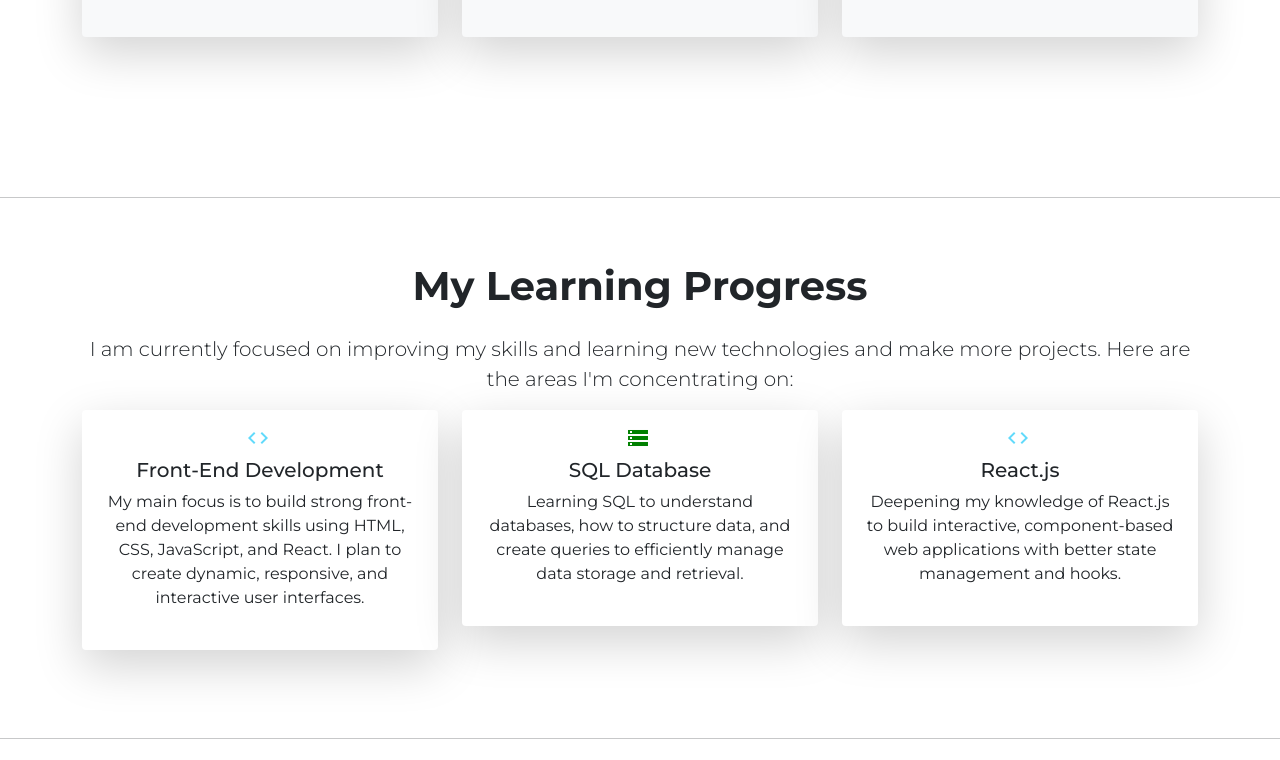
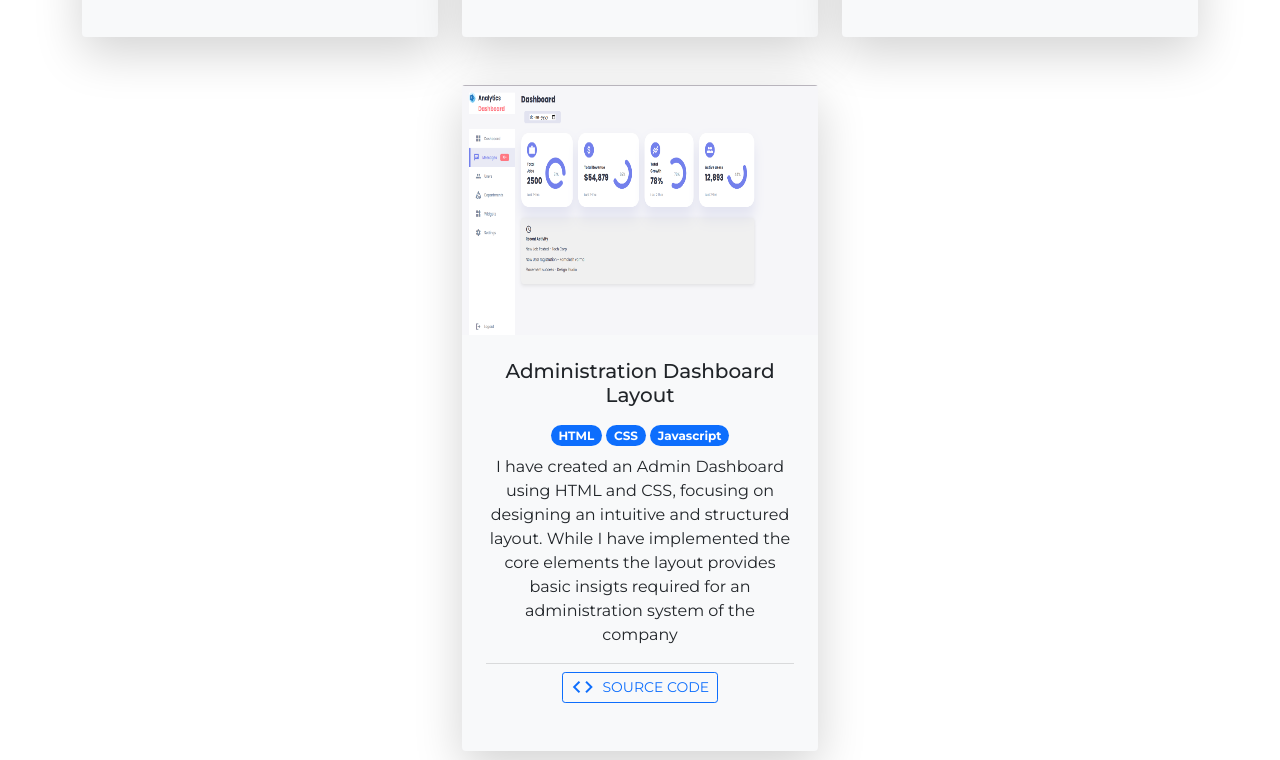
Before and after one commit to Kamalesh-varma/Portfolio-Website, a plain HTML site: page index.html in a window 1280 px wide. Shown: the part 2180-2940 px from the top of the page. Drawn offline with nearby package versions, Linux system fonts and the light colour scheme; a script that the page names is missing.

Commit message:
new project added

```diff
--- a/index.html
+++ b/index.html
@@ -239,6 +239,33 @@
                                     </div>
                         </div>
                     </div>
+                    <div class="col-lg-4 mx-auto mb-5">
+                        <div class="card h-100 shadow-lg border-0 bg-light">
+                            <img class="card-img-top" src="images/Dashboard.png" alt="Project1">
+                            <div class="card-body p-4">
+                                <h5 class="card-title mb-3">Administration Dashboard Layout</h5>
+                                <div class="mb-2">
+                                    <div class="badge bg-primary rounded-pill">HTML</div>
+                                    <div class="badge bg-primary rounded-pill">CSS</div>
+                                    <div class="badge bg-primary rounded-pill">Javascript</div>
+                                </div>
+                                <p class="card=text">
+                                    I have created an Admin Dashboard using HTML and CSS, focusing on designing an intuitive and structured layout. While I have implemented the core elements
+                                    the layout provides basic insigts required for an administration system of the company
+                                </p>
+                            <div class="card-footer bg-transparent mb-3">
+                                <a class="btn btn-outline-primary btn-sm text-uppercase"
+                                href="https://github.com/Kamalesh-varma/Administration-dashboard"
+                                target="_blank">
+                                <span class="material-icons-outlined me-1">
+                                    code
+                                    </span>
+                                    Source Code
+                            </a>
+                            </div>
+                            </div>
+                        </div>
+                    </div>
                 </section>
                 <!--End Projects-->
                 <hr>
```
Also changed, not shown: images/Dashboard.png (added).
